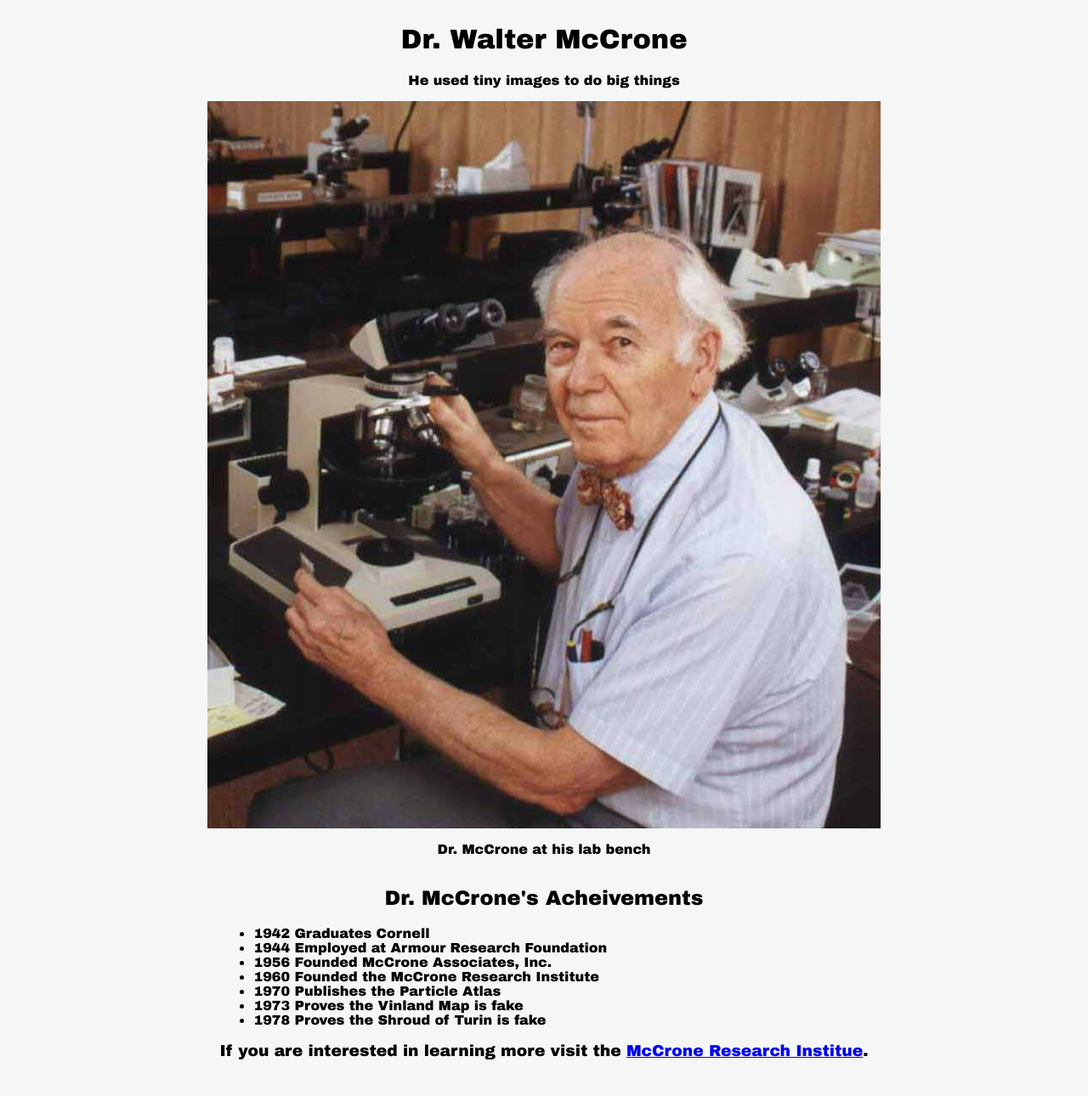
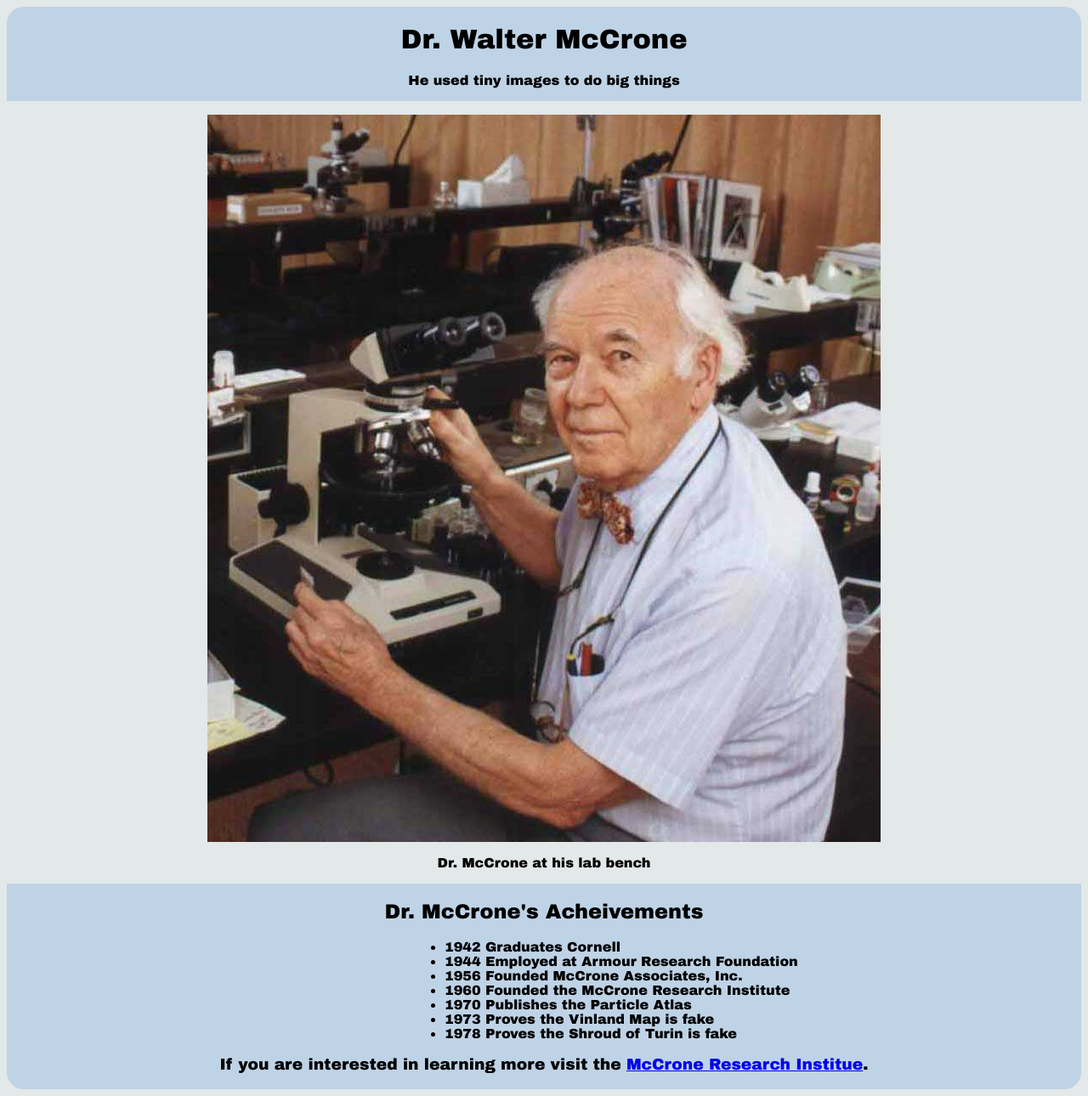
Before and after one commit to jdubs923/tribute-page, a plain HTML site: page index.html in a window 1280 px wide. Shown: the whole page at 85% size. Drawn offline with Linux system fonts and the light colour scheme.

Commit message:
adds styling to backgroung and radii

```diff
--- a/style.css
+++ b/style.css
@@ -1,13 +1,23 @@
 #main {
     font-family: "Arial Black", Gadget, sans-serif;
-    background-color: #f5f7f7;
+    background-color: #e3e8e8;
     display: flex;
     flex-direction: column;
     align-items: center;
 }
 
-.title, #img-div, #list-title, h3 {
+.title, #img-div, #list-title {
     text-align: center;
+}
+
+.title {
+    background-color: #bfd3e6;
+    width: 100%;
+    border-radius: 20px 20px 0 0;
+}
+
+#img-div {
+    margin-top: 16px;
 }
 
 #image {
@@ -15,3 +25,17 @@
     max-width: 100%;
     height: auto;
 }
+
+.bottom-section {
+    background-color: #bfd3e6;
+    width: 100%;
+    border-radius: 0 0 20px 20px;
+}
+
+ul {
+    padding-left: 515px;
+}
+
+#closing{
+    text-align: center;
+}
```
